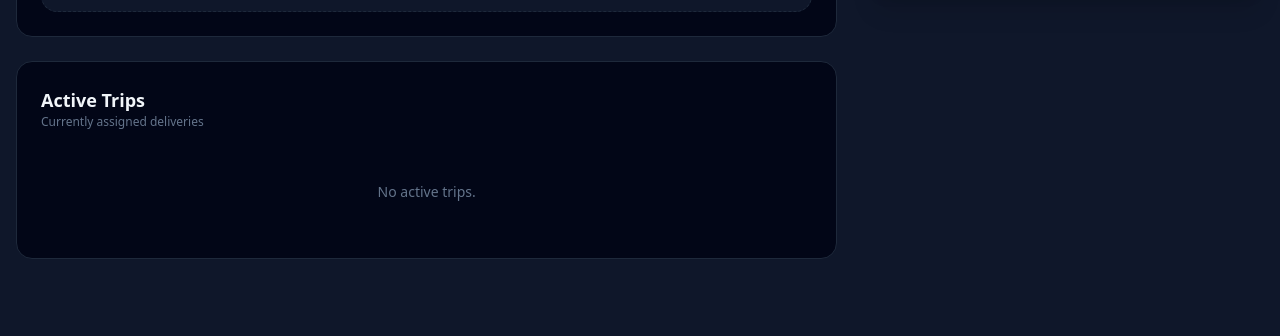
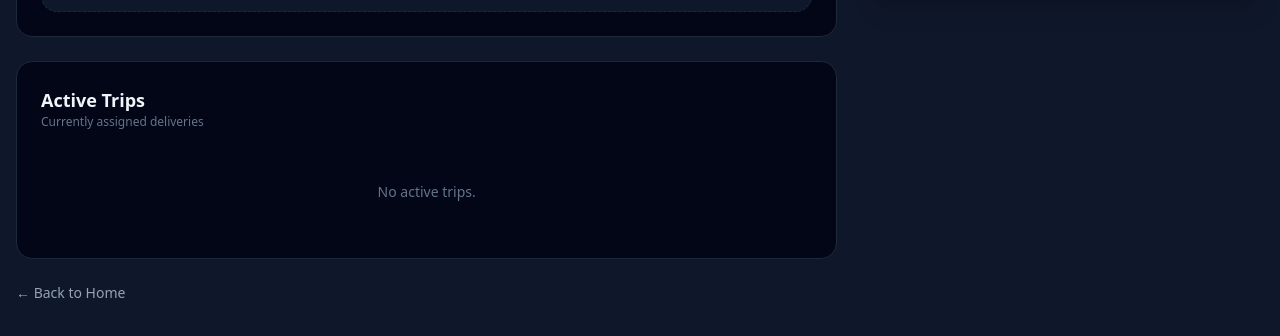
Before and after one commit to TracyNjoroge/reflex-delivery-sync, a website: page dispatcher/index.html in a window 1280 px wide. Shown: the part 432-768 px from the top of the page. Drawn offline with nearby package versions, Linux system fonts and the light colour scheme; no server answers.

Commit message:
Add back navigation link to home page

```diff
--- a/dispatcher/index.html
+++ b/dispatcher/index.html
@@ -321,6 +321,14 @@
             </section>
 
         </div>
+        <a
+            href="../index.html"
+            class="inline-block mt-6 text-sm text-slate-400 hover:text-amber-400 transition"
+        >
+
+            ← Back to Home
+
+        </a>
 
     </main>
 
```
